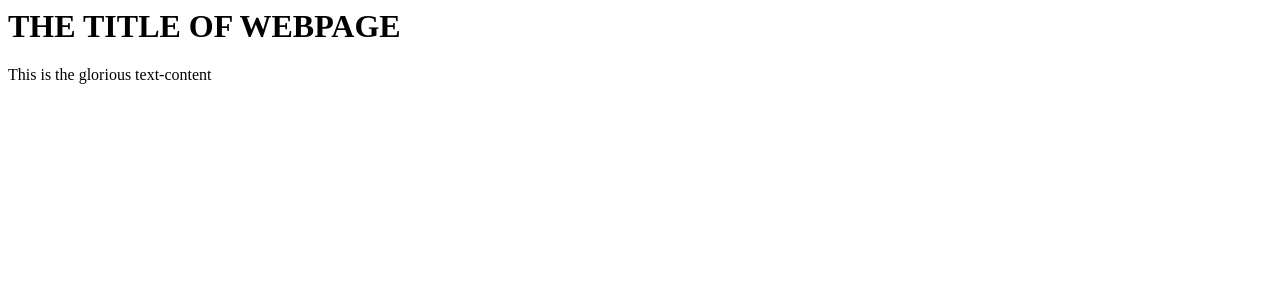
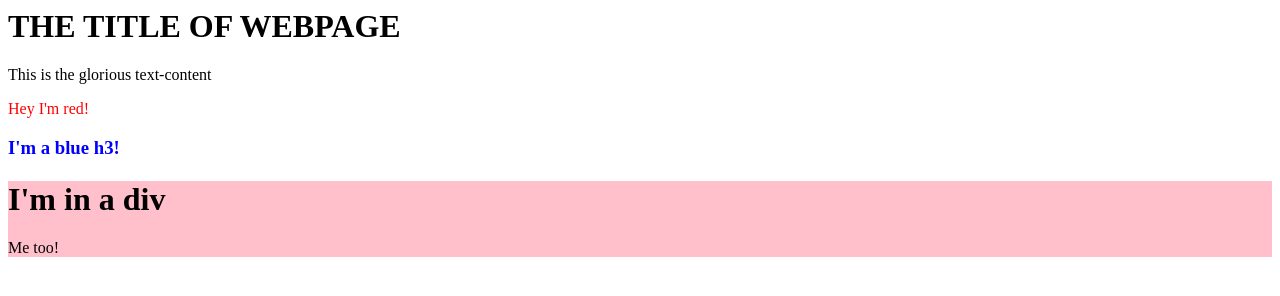
Before and after one commit to shikhar-sharma1703/Web-dev, a plain HTML site: page practice/DOM-Manipulation.html in a window 1280 px wide. Drawn offline with Linux system fonts and the light colour scheme.

Commit message:
Practiced DOM-Manipulation

```diff
--- a/practice/DOM-Manipulation.html
+++ b/practice/DOM-Manipulation.html
@@ -10,6 +10,28 @@
     const content = document.createElement('div');
     content.classList.add('content');
     content.textContent = 'This is the glorious text-content';
+    container.appendChild(content);
 
-    container.appendChild(content);
+    const redtext = document.createElement('p');
+    redtext.style.color = 'red';
+    redtext.textContent = "Hey I'm red!";
+    container.appendChild(redtext);
+
+    const blueh3 = document.createElement('h3');
+    blueh3.style.color = 'blue';
+    blueh3.textContent = "I'm a blue h3!"
+    container.appendChild(blueh3);
+
+    const pinkdiv = document.createElement('div');
+    pinkdiv.style.backgroundColor = 'pink';
+    pinkdiv.style.borderColor = 'black';
+    container.appendChild(pinkdiv);
+
+    const h1indiv = document.createElement('h1');
+    h1indiv.textContent = "I'm in a div";
+    pinkdiv.appendChild(h1indiv);
+
+    const pindiv = document.createElement('p');
+    pindiv.textContent = "Me too!"
+    pinkdiv.appendChild(pindiv);
 </script>
```
